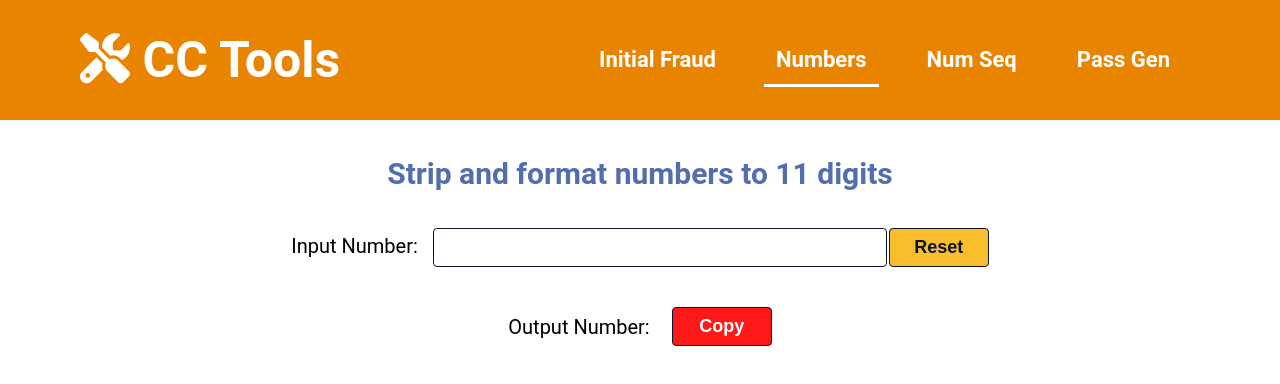
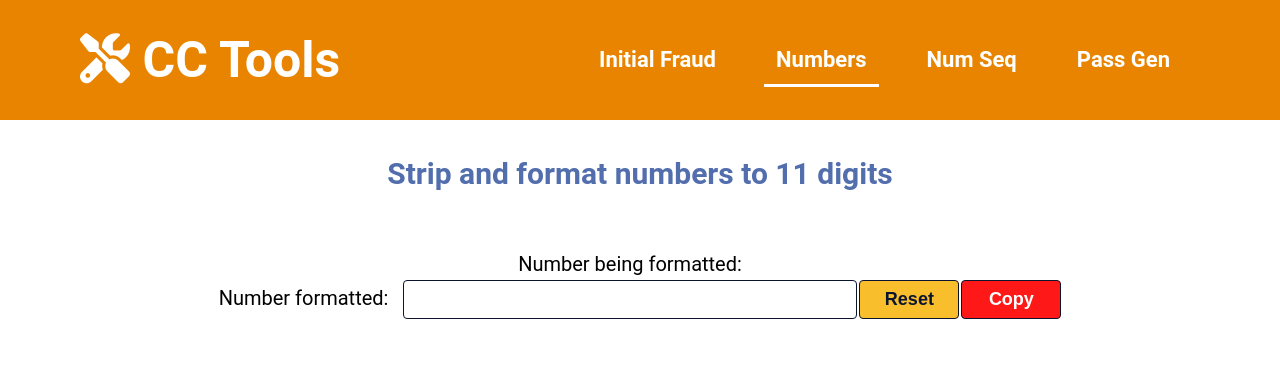
Before and after one commit to MelvinPeepers/tools, a React (Create React App) app in the folder my-app/: page /numbers in a window 1280 px wide. Shown: the top 384 px of the page. Built offline with nearby package versions, Linux system fonts and the light colour scheme.

Commit message:
Number Formatted working

```diff
--- a/my-app/src/components/pages/numbers/Numbers.js
+++ b/my-app/src/components/pages/numbers/Numbers.js
@@ -30,24 +30,24 @@ const Numbers = () => {
         <h2>Strip and format numbers to 11 digits</h2>
         <div className="container-form">
             <ul>
+              <li className="list-output">
+                <div className='label'>Number being formatted: </div>
+                <div className='label' id="text-output"> {inputValue} </div>
+              </li>
               <li className="list-input">
-                <label className='label'>Input Number: </label>
+                <label className='label'>Number formatted: </label>
                 <input
                   className="input"
                   name="number"
                   type="text"
                   id="text-input"
-                  value={inputValue}
+                  value={inputValue.replace(/[^\d]/g, "")}
                   onChange={changeInput}
                 />
-                {/*<button className="form-input form-btn" type="submit">Submit</button>*/}
                 <button className="input-btn form-btn" id="resetInput" onClick={reset}>Reset</button>
-              </li>
-              <li className="list-output">
-                <div className='label'>Output Number: </div>
-                <div className='label'> {inputValue} </div>
                 <button className="output-btn form-btn" onClick={handleCopy}>Copy</button>
               </li>
+
             </ul>
         </div>
       </div>
```
